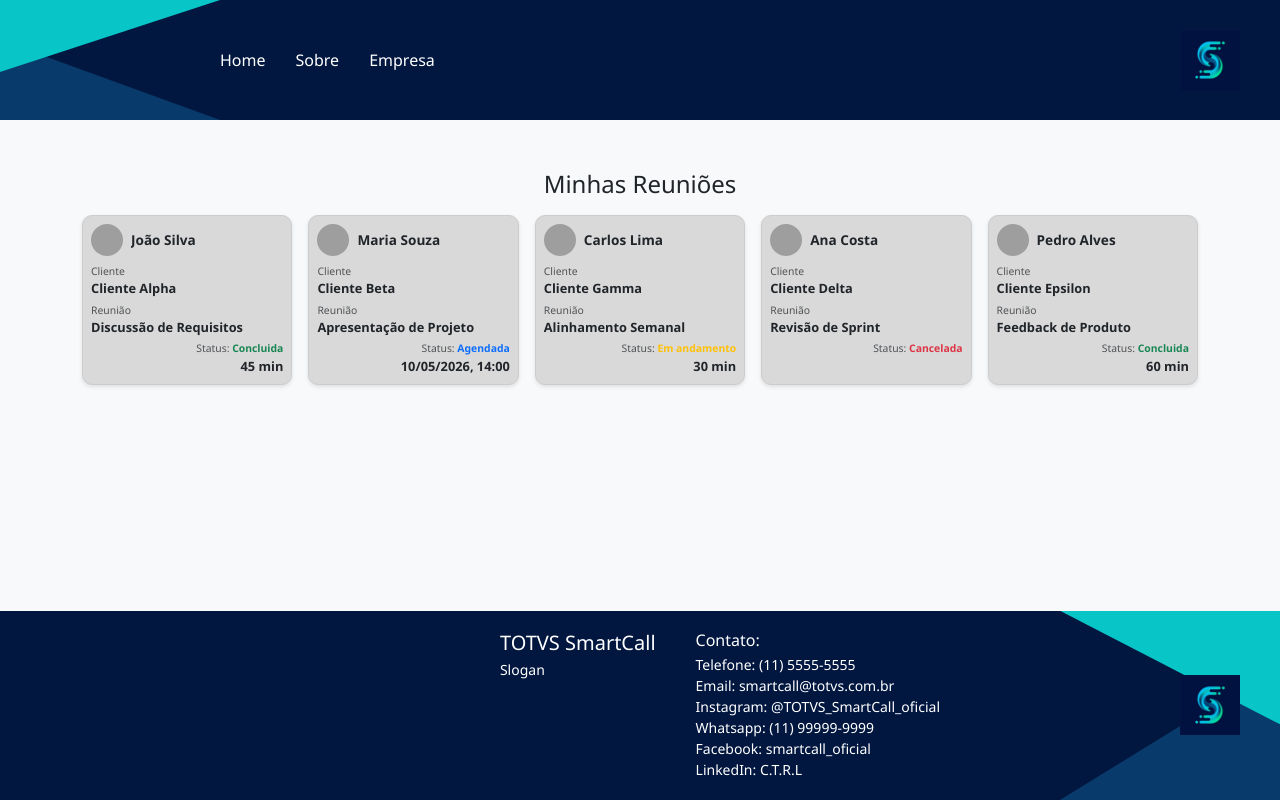
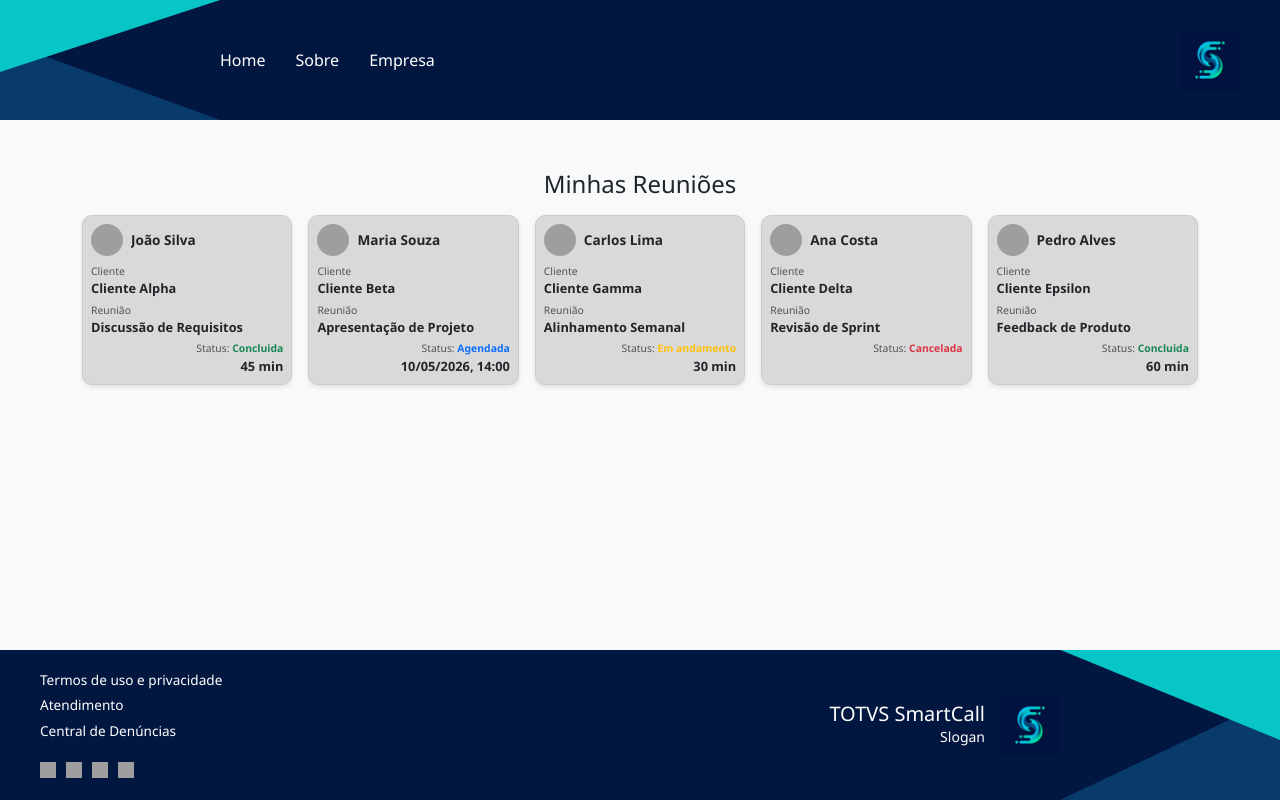
Before and after one commit to juliapompu/TOTVS_SmartCall_React, a React (Vite) app: page / in a window 1280 px wide. Built offline with nearby package versions, Linux system fonts and the light colour scheme; grey boxes are pictures that could not be loaded.

Commit message:
style: melhorar layout do footer

```diff
--- a/src/Components/Footer.css
+++ b/src/Components/Footer.css
@@ -5,7 +5,7 @@
   background-color: var(--primary-color);
   display: flex;
   align-items: center;
-  justify-content: flex-end;
+  justify-content: space-between;
   padding: 20px 40px;
   z-index: 1;
 }
@@ -45,20 +45,64 @@
   z-index: 1;
 }
 
+.footer-left {
+  display: flex;
+  flex-direction: column;
+  gap: 15px;
+  z-index: 3;
+  color: white;
+}
+
+.footer-links {
+  display: flex;
+  flex-direction: column;
+  gap: 5px;
+}
+
+.footer-links a {
+  color: white;
+  text-decoration: none;
+  font-size: 0.85rem;
+  transition: color 0.2s;
+}
+
+.footer-links a:hover {
+  color: var(--accent-color);
+}
+
+.footer-socials {
+  display: flex;
+  gap: 10px;
+  align-items: center;
+}
+
+.footer-socials img {
+  width: 16px;
+  height: 16px;
+  transition: transform 0.2s;
+}
+
+.footer-socials img:hover {
+  transform: scale(1.2);
+}
+
+.footer-right {
+  z-index: 3;
+  margin-right: 180px;
+}
+
+.footer-brand {
+  display: flex;
+  align-items: center;
+  gap: 15px;
+}
+
 .footer-logo img {
   height: 60px;
   width: auto;
   display: block;
-  position: relative;
-  z-index: 3;
 }
 
-.footer-content {
+.footer-brand .text-end {
   color: white;
-  z-index: 3;
-  margin-right: 240px;
-  display: flex;
-  gap: 40px;
-  flex-wrap: wrap;
-  justify-content: center;
 }
--- a/src/Components/Footer.jsx
+++ b/src/Components/Footer.jsx
@@ -8,26 +8,34 @@ export default function Footer() {
         <div className="footer-shape-top"></div>
         <div className="footer-shape-bottom"></div>
       </div>
-      <div className="footer-content">
-        <div className="text-center text-md-start">
-          <h2 className="h5 mb-1">TOTVS SmartCall</h2>
-          <p className="small mb-0">Slogan</p>
+
+      <div className="footer-left">
+        <div className="footer-links">
+          <a href="#">Termos de uso e privacidade</a>
+          <a href="#">Atendimento</a>
+          <a href="#">Central de Denúncias</a>
         </div>
-        <div className="text-start small">
-          <h3 className="h6 mb-1">Contato:</h3>
-          <p className="mb-0">Telefone: (11) 5555-5555</p>
-          <p className="mb-0">Email: smartcall@totvs.com.br</p>
-          <p className="mb-0">Instagram: @TOTVS_SmartCall_oficial</p>
-          <p className="mb-0">Whatsapp: (11) 99999-9999</p>
-          <p className="mb-0">Facebook: smartcall_oficial</p>
-          <p className="mb-0">LinkedIn: C.T.R.L</p>
+        <div className="footer-socials">
+          <a href="#"><img src="https://cdn-icons-png.flaticon.com/512/733/733547.png" alt="Facebook" /></a>
+          <a href="#"><img src="https://cdn-icons-png.flaticon.com/512/3536/3536505.png" alt="LinkedIn" /></a>
+          <a href="#"><img src="https://cdn-icons-png.flaticon.com/512/733/733579.png" alt="Twitter" /></a>
+          <a href="#"><img src="https://cdn-icons-png.flaticon.com/512/2111/2111463.png" alt="Instagram" /></a>
         </div>
       </div>
-      <div className="footer-logo">
-        <img
-          src={logo}
-          alt="Logo da solução TOTVS SmartCall"
-        />
+
+      <div className="footer-right">
+        <div className="footer-brand">
+          <div className="text-end">
+            <h2 className="h5 mb-0">TOTVS SmartCall</h2>
+            <p className="small mb-0">Slogan</p>
+          </div>
+          <div className="footer-logo">
+            <img
+              src={logo}
+              alt="Logo da solução TOTVS SmartCall"
+            />
+          </div>
+        </div>
       </div>
     </footer>
   );
```
